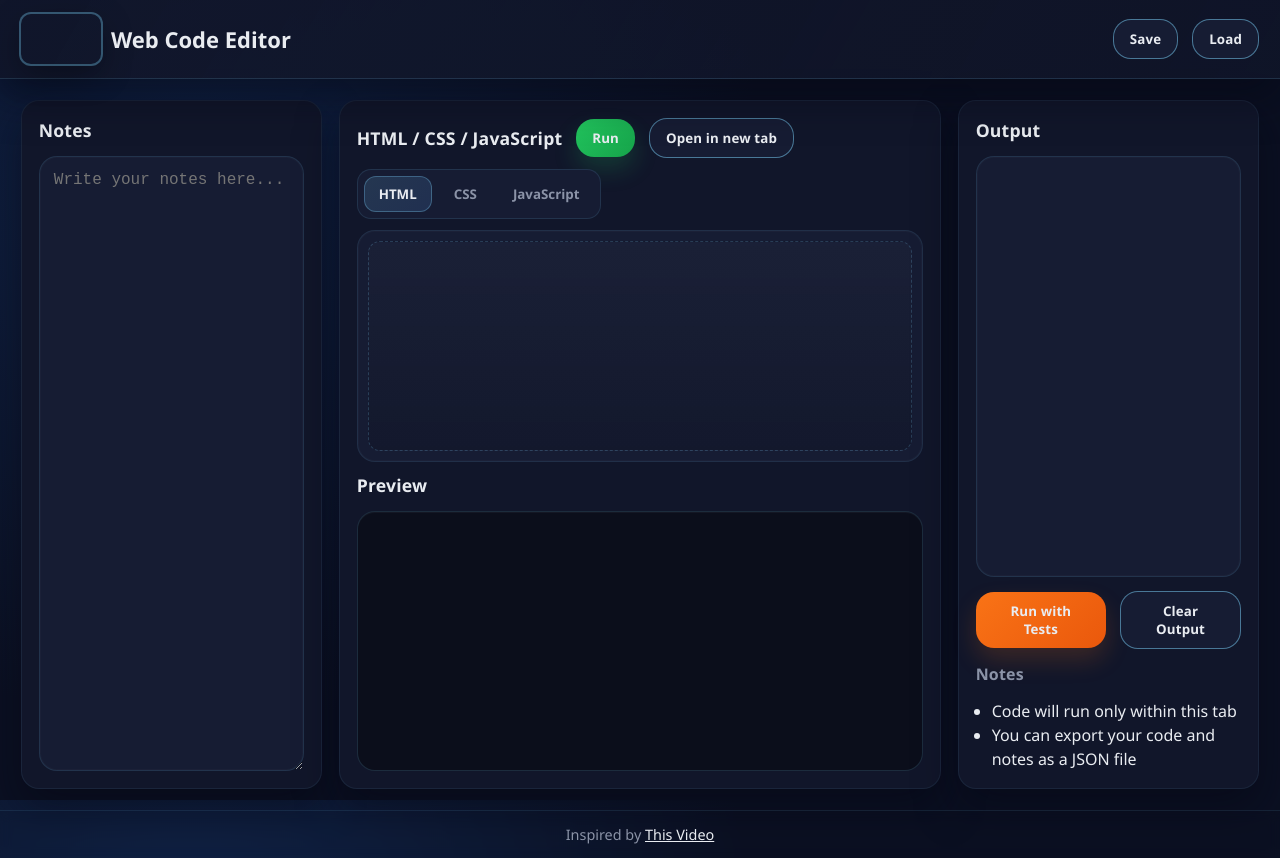
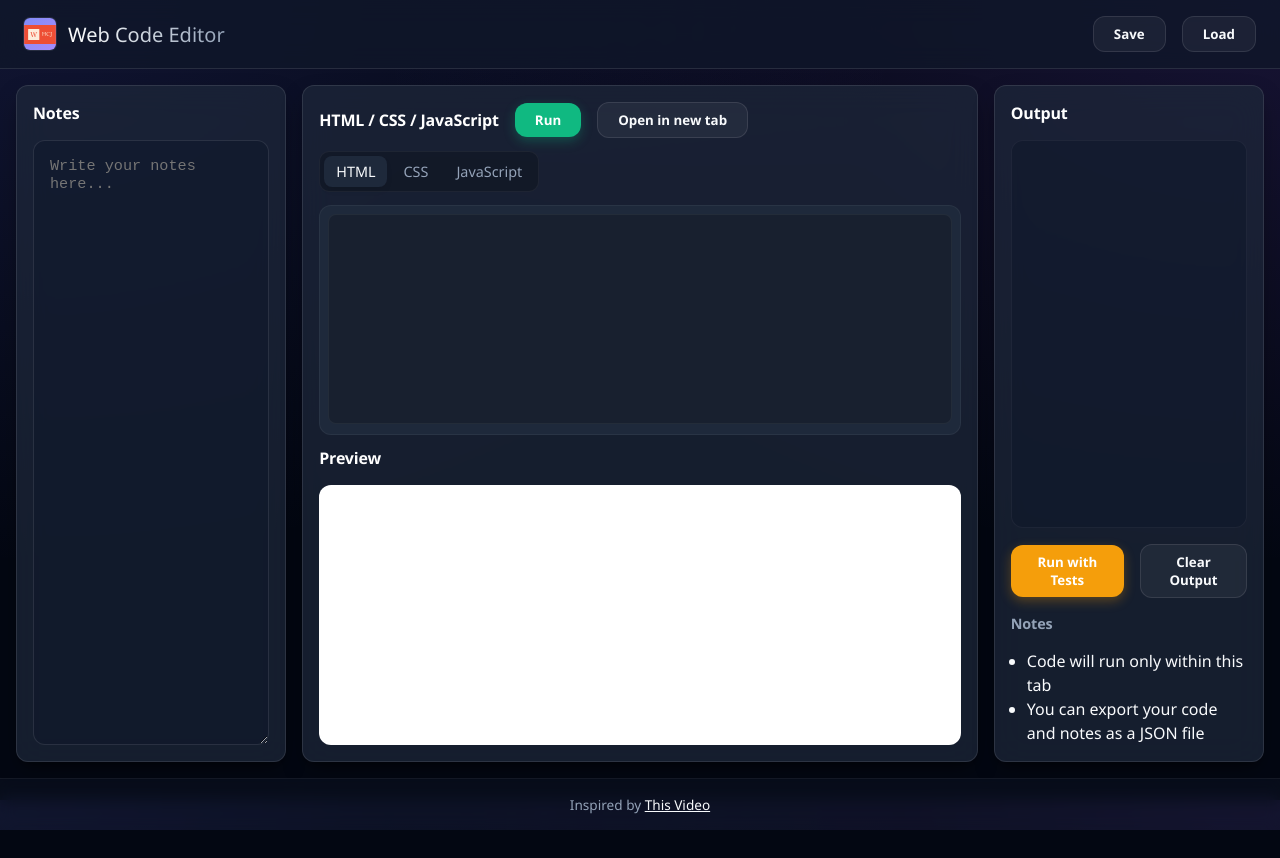
Before and after one commit to junaid-h0ssain/web-code-editor, a website built with Vite: page index.html in a window 1280 px wide. After the commit the page ends 830 px from the top, so only its background shows below. Built offline with nearby package versions, Linux system fonts and the light colour scheme; files whose address does not match are found by name.

Commit message:
css changes with gemini 3 flash

```diff
--- a/src/style.css
+++ b/src/style.css
@@ -1,20 +1,20 @@
 
 
 :root{
-    --bg:#0b1022;
-    --body-bg:#0b0f1d;
-    --panel:#11162a;
-    --panel-2:#161c33;
-    --muted:#8b93a7;
-    --txt:#e9ecf1;
-    --brand:#7dd3fc;
-    --brand-2:#60a5fa;
-    --ok:#22c55e;
-    --warn:#ea3d08;
-    --err:#ef4444;
-    --radius:18px;
-    --gap:14px;
-    --shadow:0 18px 40px rgba(5,8,20,0.55);
+    --bg: #030712;
+    --body-bg: #030712;
+    --panel: #0f172a;
+    --panel-2: #1e293b;
+    --muted: #94a3b8;
+    --txt: #f8fafc;
+    --brand: #818cf8;
+    --brand-2: #a78bfa;
+    --ok: #10b981;
+    --warn: #f59e0b;
+    --err: #ef4444;
+    --radius: 12px;
+    --gap: 16px;
+    --shadow: 0 10px 25px -5px rgba(0, 0, 0, 0.4), 0 8px 10px -6px rgba(0, 0, 0, 0.4);
 }
 
 @import url('https://fonts.googleapis.com/css2?family=Space+Grotesk:wght@400;600;700&family=JetBrains+Mono:wght@400;600&display=swap');
@@ -28,25 +28,27 @@
 }
 
 html, body{
-    height:100%;
-    background:radial-gradient(circle at 15% 20%, #102347 0, #0b1022 45%),
-               radial-gradient(circle at 80% 0%, #0f1d39 0, #0b0f1d 40%);
+    height: 100%;
+    background-color: var(--body-bg);
+    background-image:
+        radial-gradient(at 0% 0%, rgba(99, 102, 241, 0.15) 0px, transparent 50%),
+        radial-gradient(at 100% 0%, rgba(139, 92, 246, 0.15) 0px, transparent 50%);
 }
 
 body{
-    display:flex;
-    flex-direction:column;
-    min-height:100vh;
+    display: flex;
+    flex-direction: column;
+    min-height: 100vh;
 }
 
 header{
-    background:linear-gradient(120deg, rgba(17,22,42,0.95), rgba(17,22,42,0.75));
-    padding:var(--gap) calc(var(--gap)*1.5);
-    box-shadow:var(--shadow);
-    border-bottom:1px solid rgba(125,211,252,0.15);
-    position:sticky;
-    top:0;
-    z-index:10;
+    background: rgba(15, 23, 42, 0.8);
+    backdrop-filter: blur(12px);
+    padding: var(--gap) calc(var(--gap) * 1.5);
+    border-bottom: 1px solid rgba(255, 255, 255, 0.1);
+    position: sticky;
+    top: 0;
+    z-index: 10;
 }
 
 .container{
@@ -63,11 +65,14 @@ header{
 }
 
 main{
-    flex:1;
-    display:grid;
-    grid-template-columns:1fr 2fr 1fr;
-    gap:calc(var(--gap)*1.2);
-    padding:calc(var(--gap)*1.5);
+    flex: 1;
+    display: grid;
+    grid-template-columns: minmax(250px, 1fr) 2.5fr minmax(250px, 1fr);
+    gap: var(--gap);
+    padding: var(--gap);
+    max-width: 1800px;
+    margin: 0 auto;
+    width: 100%;
 }
 
 .stack{
@@ -77,88 +82,109 @@ main{
 }
 
 .panel{
-    background:var(--panel);
-    border:1px solid rgba(125,211,252,0.08);
-    box-shadow:var(--shadow);
+    background: rgba(30, 41, 59, 0.7);
+    backdrop-filter: blur(16px);
+    border: 1px solid rgba(255, 255, 255, 0.1);
+    box-shadow: var(--shadow);
 }
 
 .card{
-    padding:calc(var(--gap)*1.2);
-    border-radius:var(--radius);
+    padding: var(--gap);
+    border-radius: var(--radius);
 }
 
 h2, h3{
-    font-weight:700;
-    letter-spacing:0.01em;
+    font-weight: 600;
+    letter-spacing: -0.01em;
 }
 
-h2{font-size:1.1rem;}
-h3{font-size:1rem; color:var(--muted);}
+h2{ font-size: 1rem; color: #fff; }
+h3{ font-size: 0.9rem; color: var(--muted); }
 
 .brand{
-    display:flex;
-    align-items:center;
-    gap:10px;
-    font-weight:700;
+    display: flex;
+    align-items: center;
+    gap: 12px;
 }
 
 .brand .logo{
-    inline-size:80px;
-    block-size:50px;
-    border-radius:10px;
-    background:url("public/logo.svg") center / cover no-repeat;
-    box-shadow:0 0 0 2px rgba(125,211,252,0.35), 0 10px 30px rgba(0,0,0,0.35);
+    inline-size: 32px;
+    block-size: 32px;
+    border-radius: 6px;
+    background: url("/public/logo.svg") center / contain no-repeat,
+                linear-gradient(135deg, var(--brand), var(--brand-2));
+    box-shadow: 0 0 0 1px rgba(255, 255, 255, 0.1);
 }
 
 .title{
-    font-size:clamp(18px, 2vw, 22px);
+    font-size: 1.25rem;
+    background: linear-gradient(to right, #fff, #94a3b8);
+    -webkit-background-clip: text;
+    -webkit-text-fill-color: transparent;
 }
 
 .btn{
-    background:linear-gradient(135deg, var(--brand), var(--brand-2));
-    border:none;
-    padding:10px 16px;
-    border-radius:var(--radius);
-    cursor:pointer;
-    font-weight:700;
-    letter-spacing:0.01em;
-    transition:transform 0.12s ease, box-shadow 0.2s ease, background 0.2s ease;
-    box-shadow:0 12px 25px rgba(96,165,250,0.25);
+    background: linear-gradient(135deg, var(--brand), var(--brand-2));
+    border: none;
+    padding: 8px 20px;
+    border-radius: var(--radius);
+    cursor: pointer;
+    font-weight: 600;
+    transition: all 0.2s cubic-bezier(0.4, 0, 0.2, 1);
+    box-shadow: 0 4px 6px -1px rgba(0, 0, 0, 0.1), 0 2px 4px -1px rgba(0, 0, 0, 0.06);
+    color: #fff;
 }
 
-.btn:hover{transform:translateY(-1px);}
-.btn:active{transform:translateY(0); box-shadow:0 8px 16px rgba(96,165,250,0.2);}
+.btn:hover{
+    transform: translateY(-1px);
+    box-shadow: 0 10px 15px -3px rgba(129, 140, 248, 0.4);
+    filter: brightness(1.1);
+}
+
+.btn:active{
+    transform: translateY(0);
+}
 
 .btn.secondary{
-    background:var(--panel-2);
-    border:1px solid rgba(125,211,252,0.5);
-    box-shadow:none;
+    background: rgba(255, 255, 255, 0.05);
+    border: 1px solid rgba(255, 255, 255, 0.1);
+    box-shadow: none;
+    color: var(--txt);
 }
 
 .btn.secondary:hover{
-    background:rgba(125,211,252,0.08);
+    background: rgba(255, 255, 255, 0.1);
+    border-color: rgba(255, 255, 255, 0.2);
 }
 
-.btn.ok{background:linear-gradient(135deg, #22c55e, #16a34a); box-shadow:0 12px 24px rgba(34,197,94,0.2);}
-.btn.warn{background:linear-gradient(135deg, #f97316, #ea580c); box-shadow:0 12px 24px rgba(249,115,22,0.18);}
+.btn.ok{
+    background: var(--ok);
+    box-shadow: 0 4px 12px rgba(16, 185, 129, 0.3);
+}
+
+.btn.warn{
+    background: var(--warn);
+    box-shadow: 0 4px 12px rgba(245, 158, 11, 0.3);
+}
 
 textarea{
-    flex:1;
-    background:var(--panel-2);
-    border:1px solid rgba(125,211,252,0.12);
-    border-radius:var(--radius);
-    padding:var(--gap);
-    font-family:'JetBrains Mono', monospace;
-    font-size:1rem;
-    color:var(--txt);
-    resize:vertical;
-    min-height:200px;
-    box-shadow:inset 0 0 0 1px rgba(255,255,255,0.02);
+    flex: 1;
+    background: rgba(15, 23, 42, 0.5);
+    border: 1px solid rgba(255, 255, 255, 0.1);
+    border-radius: var(--radius);
+    padding: var(--gap);
+    font-family: 'JetBrains Mono', monospace;
+    font-size: 0.95rem;
+    color: var(--txt);
+    resize: vertical;
+    min-height: 200px;
+    transition: all 0.2s ease;
 }
 
 textarea:focus{
-    outline:none;
-    box-shadow:0 0 0 3px rgba(125,211,252,0.35);
+    outline: none;
+    border-color: var(--brand);
+    box-shadow: 0 0 0 2px rgba(129, 140, 248, 0.2);
 }
 
 .muted{color:var(--muted); line-height:1.5;}
@@ -169,106 +195,134 @@ textarea:focus{
 }
 
 .tabs{
-    display:inline-flex;
-    gap:8px;
-    padding:6px;
-    background:var(--panel-2);
-    border-radius:14px;
-    border:1px solid rgba(125,211,252,0.12);
-    width:max-content;
+    display: inline-flex;
+    gap: 4px;
+    padding: 4px;
+    background: rgba(0, 0, 0, 0.2);
+    border-radius: 10px;
+    border: 1px solid rgba(255, 255, 255, 0.05);
+    width: max-content;
 }
 
 .tab{
-    background:transparent;
-    border:none;
-    color:var(--muted);
-    padding:8px 14px;
-    border-radius:12px;
-    cursor:pointer;
-    font-weight:600;
-    transition:background 0.2s ease, color 0.2s ease;
+    background: transparent;
+    border: none;
+    color: var(--muted);
+    padding: 6px 12px;
+    border-radius: 8px;
+    cursor: pointer;
+    font-weight: 500;
+    font-size: 0.9rem;
+    transition: all 0.2s ease;
 }
 
 .tab.active{
-    background:linear-gradient(135deg, rgba(125,211,252,0.15), rgba(96,165,250,0.15));
-    color:var(--txt);
-    border:1px solid rgba(125,211,252,0.3);
+    background: var(--panel-2);
+    color: var(--txt);
+    box-shadow: 0 4px 6px -1px rgba(0, 0, 0, 0.1);
+}
+
+.tab:hover:not(.active){
+    background: rgba(255, 255, 255, 0.05);
+    color: var(--txt);
 }
 
 .tab:focus-visible{
-    outline:2px solid var(--brand);
-    outline-offset:2px;
+    outline: 2px solid var(--brand);
+    outline-offset: 2px;
 }
 
 .editor-wrap{
-    background:var(--panel-2);
-    border:1px solid rgba(125,211,252,0.1);
-    border-radius:var(--radius);
-    padding:10px;
-    min-height:230px;
-    box-shadow:inset 0 0 0 1px rgba(255,255,255,0.02);
+    background: var(--panel-2);
+    border: 1px solid rgba(255, 255, 255, 0.05);
+    border-radius: var(--radius);
+    padding: 8px;
+    min-height: 230px;
+    transition: all 0.2s ease;
+}
+
+.editor-wrap:focus-within{
+    border-color: var(--brand);
+    box-shadow: 0 0 0 1px var(--brand);
 }
 
 .editor{
-    width:100%;
-    min-height:210px;
-    background:linear-gradient(180deg, rgba(255,255,255,0.02), rgba(0,0,0,0.12));
-    border-radius:12px;
-    border:1px dashed rgba(125,211,252,0.2);
-    font-family:'JetBrains Mono', monospace;
-    color:var(--txt);
+    width: 100%;
+    min-height: 210px;
+    background: rgba(0, 0, 0, 0.2);
+    border-radius: 8px;
+    border: 1px solid rgba(255, 255, 255, 0.05);
+    font-family: 'JetBrains Mono', monospace;
+    font-size: 0.9rem;
+    color: var(--txt);
+    padding: 12px;
 }
 
 .preview{
-    width:100%;
-    min-height:260px;
-    background:rgba(0,0,0,0.35);
-    border-radius:var(--radius);
-    border:1px solid rgba(125,211,252,0.15);
-    box-shadow:inset 0 1px 0 rgba(255,255,255,0.04);
+    width: 100%;
+    min-height: 260px;
+    background: #fff;
+    border-radius: var(--radius);
+    border: 1px solid rgba(255, 255, 255, 0.1);
 }
 
 .output{
-    flex:1;
-    background:var(--panel-2);
-    border:1px solid rgba(125,211,252,0.12);
-    border-radius:var(--radius);
-    padding:var(--gap);
-    font-family:'JetBrains Mono', monospace;
-    font-size:0.95rem;
-    color:var(--txt);
-    box-shadow:inset 0 0 0 1px rgba(255,255,255,0.02);
-    overflow-y:auto;
-    min-height:180px;
+    flex: 1;
+    background: rgba(15, 23, 42, 0.5);
+    border: 1px solid rgba(255, 255, 255, 0.05);
+    border-radius: var(--radius);
+    padding: var(--gap);
+    font-family: 'JetBrains Mono', monospace;
+    font-size: 0.9rem;
+    color: var(--txt);
+    overflow-y: auto;
+    min-height: 180px;
 }
 
-.output .line{margin-bottom:8px;}
-.output .line.ok{color:var(--ok);}
-.output .line.warn{color:var(--warn);}
-.output .line.err{color:var(--err);}
-.output .line .prefix{font-weight:600; margin-right:8px;}
+.output .line{ margin-bottom: 6px; }
+.output .line.ok{ color: var(--ok); }
+.output .line.warn{ color: var(--warn); }
+.output .line.err{ color: var(--err); }
+.output .line .prefix{ font-weight: 600; margin-right: 8px; opacity: 0.7; }
 
 .footer{
-    text-align:center;
-    padding:var(--gap);
-    font-size:0.9rem;
-    color:var(--muted);
-    border-top:1px solid rgba(125,211,252,0.1);
-    backdrop-filter:blur(6px);
+    text-align: center;
+    padding: var(--gap);
+    font-size: 0.85rem;
+    color: var(--muted);
+    border-top: 1px solid rgba(255, 255, 255, 0.05);
+    background: rgba(15, 23, 42, 0.4);
+    backdrop-filter: blur(8px);
 }
 
-::-webkit-scrollbar{width:10px; height:10px;}
-::-webkit-scrollbar-track{background:rgba(255,255,255,0.03); border-radius:10px;}
-::-webkit-scrollbar-thumb{background:rgba(125,211,252,0.4); border-radius:10px;}
+::-webkit-scrollbar{ width: 8px; height: 8px; }
+::-webkit-scrollbar-track{ background: transparent; }
+::-webkit-scrollbar-thumb{ background: rgba(255, 255, 255, 0.1); border-radius: 10px; }
+::-webkit-scrollbar-thumb:hover{ background: rgba(255, 255, 255, 0.2); }
 
-@media (max-width: 1100px){
-    main{grid-template-columns:1fr;}
-    .container{flex-direction:column; align-items:flex-start;}
+@media (max-width: 1200px){
+    main{
+        grid-template-columns: 1fr;
+    }
+    aside:first-of-type { order: 2; }
+    section { order: 1; }
+    aside:last-of-type { order: 3; }
 }
 
-@media (max-width: 600px){
-    header{padding:var(--gap);}
-    main{padding:var(--gap);}
-    .tabs{width:100%; justify-content:space-between;}
-    .tab{flex:1; text-align:center;}
+@media (max-width: 640px){
+    header .container {
+        flex-direction: column;
+        align-items: flex-start;
+        gap: 12px;
+    }
+
+    .tabs {
+        width: 100%;
+        display: flex;
+    }
+
+    .tab {
+        flex: 1;
+        text-align: center;
+    }
 }
```
